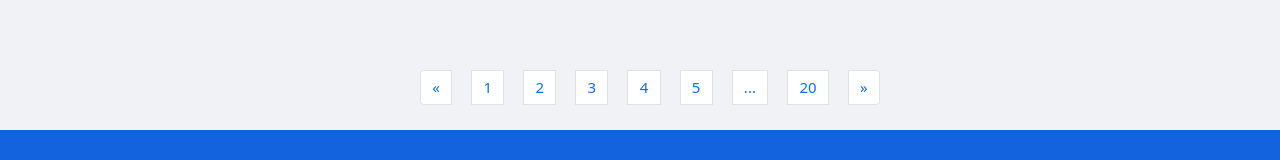
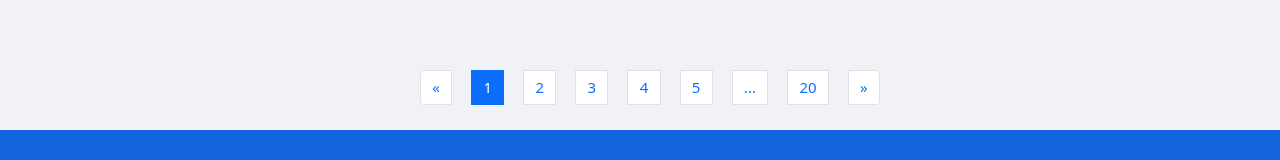
Before and after one commit to SonHoang1002/FE_ESSME, a plain HTML site: page views/customerView/news.html in a window 1280 px wide. Shown: the part 3130-3290 px from the top of the page. Drawn offline with nearby package versions, Linux system fonts and the light colour scheme.

Commit message:
AN fix many

```diff
--- a/views/customerView/news.html
+++ b/views/customerView/news.html
@@ -498,7 +498,7 @@
                     <span class="sr-only">Previous</span>
                 </a>
             </li>
-            <li class="page-item"><a class="page-link" href="#">1</a></li>
+            <li class="page-item active"><a class="page-link" href="#">1</a></li>
             <li class="page-item"><a class="page-link" href="#">2</a></li>
             <li class="page-item"><a class="page-link" href="#">3</a></li>
             <li class="page-item"><a class="page-link" href="#">4</a></li>
```
